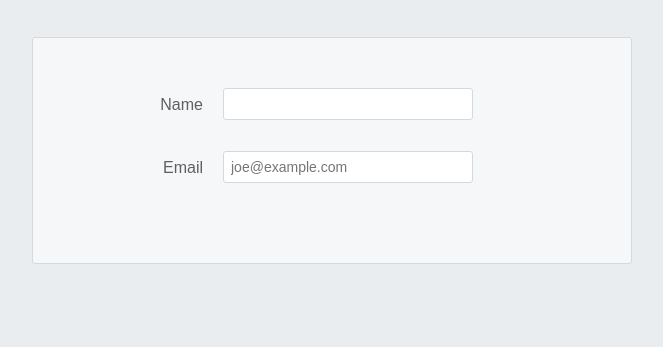
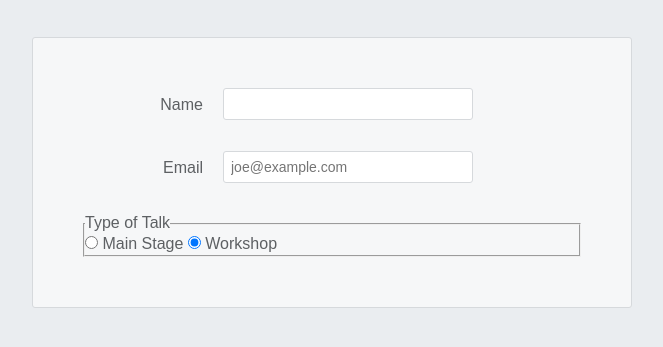
Before and after one commit to roaayala/the-foundations, a plain HTML site: page 035-form-practice/index.html in a window 1280 px wide. Shown: the part 225-572 px from the top of the page, without its empty margins (308-971 px from the left). Drawn offline with Linux system fonts and the light colour scheme.

Commit message:
form practice: stuck styling radio button

```diff
--- a/035-form-practice/index.html
+++ b/035-form-practice/index.html
@@ -29,6 +29,26 @@
 					placeholder="joe@example.com"
 				/>
 			</div>
+
+			<!-- radio -->
+			<fieldset class="legacy-form-row">
+				<legend>Type of Talk</legend>
+				<input
+					id="talk-type-1"
+					name="talk-type"
+					type="radio"
+					value="main-stage"
+				/>
+				<label for="talk-type-1" class="radio-label">Main Stage</label>
+				<input
+					id="talk-type-2"
+					name="talk-type"
+					type="radio"
+					value="workshop"
+					checked
+				/>
+				<label for="talk-type-2" class="radio-label">Workshop</label>
+			</fieldset>
 		</form>
 	</body>
 </html>
```
